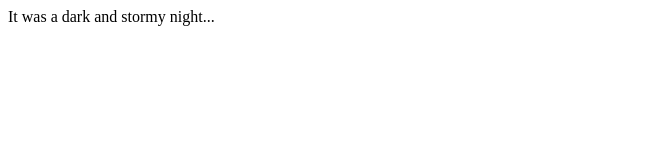
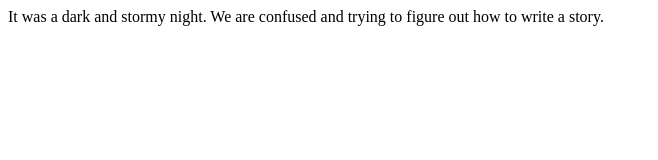
Before and after one commit to courtneyhasenstab/fireside-story, a plain HTML site: page index.html in a window 1280 px wide. Shown: the whole page, without its empty margins (0-658 px from the left). Drawn offline with Linux system fonts and the light colour scheme.

Commit message:
added second line of story

```diff
--- a/index.html
+++ b/index.html
@@ -1,5 +1,5 @@
 <html>
   <body>
-    <p>It was a dark and stormy night...</p>
+    <p>It was a dark and stormy night. We are confused and trying to figure out how to write a story.</p>
   </body>
 </html>
```
